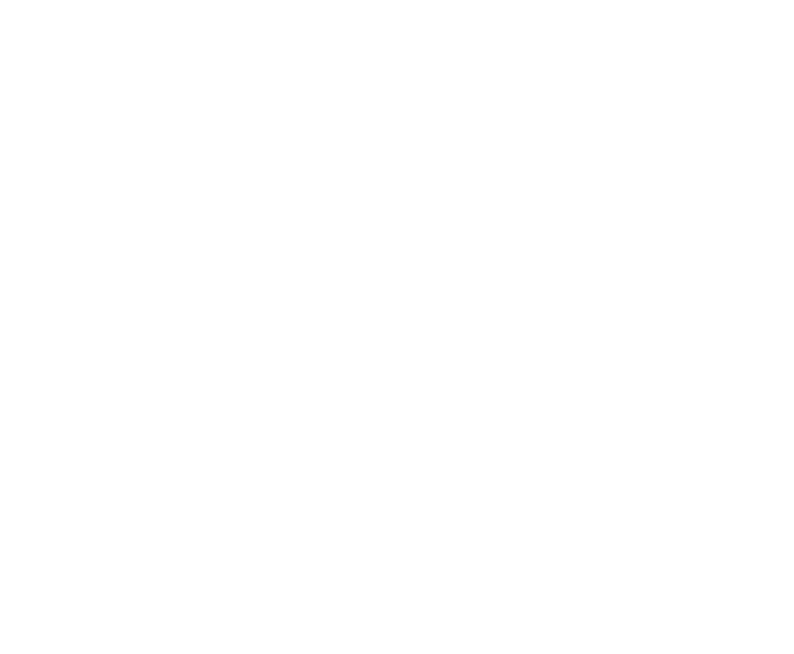
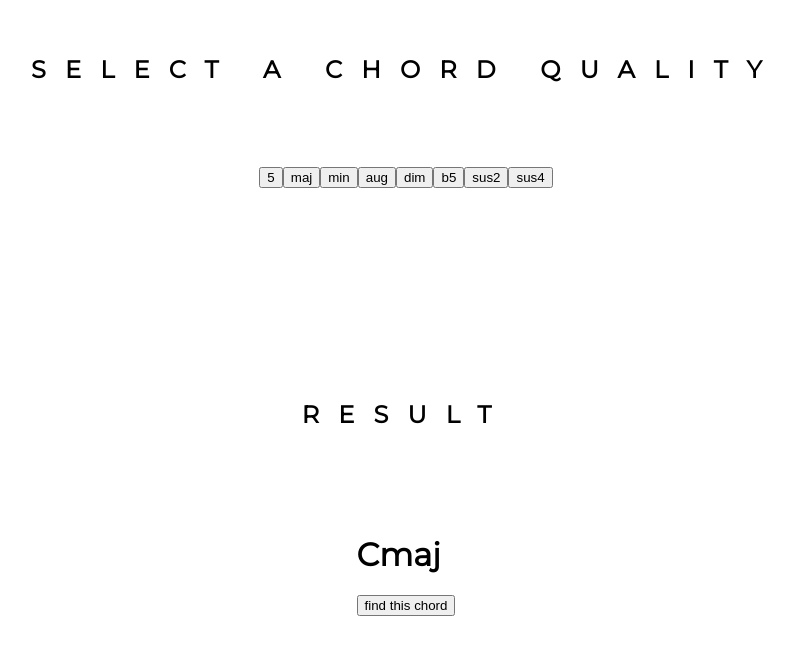
Before and after one commit to vin-huynh/lodestone, a React (Create React App) app in the folder my-app/: page /explore in a window 1280 px wide. Shown: the part 1510-2164 px from the top of the page, without its empty margins (234-1028 px from the left). Before the commit the page ends 1545 px from the top, so only its background shows below. Built offline with nearby package versions, Linux system fonts and the light colour scheme; no server answers.

Commit message:
added chords
began work on changing chords for tone audio

```diff
--- /dev/null
+++ b/my-app/src/Chords.js
@@ -0,0 +1,116 @@
+const triads = {
+    "maj": {
+        intervals: [0,4,7],
+    },
+    "min": {
+        intervals: [0,3,7],
+    },
+    "aug": {
+        intervals: [0,4,8],
+    },
+    "dim": {
+        intervals: [0,3,6],
+    },
+    "5": {
+        intervals: [0,7,12],
+    },
+    "b5": {
+        intervals: [0,4,6],
+    },
+    "sus2": {
+        intervals: [0,2,7],
+    },
+    "sus4": {
+        intervals: [0,5,7],
+    }
+};
+
+const sevenths = {
+    "7": {
+        intervals: [0,4,7,10],
+    },
+    "maj7": {
+        intervals: [0,4,7,11],
+    },
+    "min7": {
+        intervals: [0,3,7,10],
+    },
+    "mM7": {
+        intervals: [0,3,7,11],
+    },
+    "dim7": {
+        intervals: [0,3,6,9],
+    },
+    "half dim7": {
+        intervals: [0,3,6,10],
+    },
+    "aug7": {
+        intervals: [0,4,8,11],
+    },
+    "7b5": {
+        intervals: [0,4,6,10],
+    },
+    "7#5": {
+        intervals: [0,4,8,10],
+    },
+    "7sus4": {
+        intervals: [0,5,7,10],
+    },
+    "6": {
+        intervals: [0,4,7,9],
+    },
+    "min6": {
+        intervals: [0,3,7,9],
+    }
+};
+
+const ninths = {
+    "9": {
+        intervals: [0,4,7,10,14],
+    },
+    "maj9": {
+        intervals: [0,4,7,11,14],
+    },
+    "min9": {
+        intervals: [0,3,7,10,14],
+    },
+    "9b5": {
+        intervals: [0,4,6,10,14],
+    },
+    "9#5": {
+        intervals: [0,4,8,10,14],
+    },
+    "7b9": {
+        intervals: [0,4,7,10,13],
+    },
+    "7#9": {
+        intervals: [0,4,7,10,15],
+    },
+    "9sus4": {
+        intervals: [0,5,7,10,14],
+    },
+    "6/9": {
+        intervals: [0,4,7,9,14],
+    },
+};
+
+const elevenths = {
+    "11": {
+        intervals: [0,4,7,10,14,17],
+    },
+    "min11": {
+        intervals: [0,3,7,10,14,17],
+    }
+}
+
+const thirteenths = {
+    "13": {
+        intervals: [0,4,7,10,14,17,21],
+    },
+    "maj13": {
+        intervals: [0,4,7,11,14,18,21],
+    }
+}
+
+const chords = [triads,sevenths,ninths,elevenths,thirteenths];
+export default chords;
--- a/my-app/src/Components/ChordFinder/ChordFinder.js
+++ b/my-app/src/Components/ChordFinder/ChordFinder.js
@@ -1,7 +1,9 @@
 import React, { useState } from 'react';
 import classes from './ChordFinder.module.css';
+import SelectorPage from './SelectorPage/SelectorPage';
 import RootSelector from './RootSelector/RootSelector';
 import ShapeSelector from './ShapeSelector/ShapeSelector';
+import QualitySelector from './QualitySelector/QualitySelector';
 
 const notes = ["C","C#","D","D#","E","F","F#","G","G#","A","A#","B"];
 
@@ -10,6 +12,7 @@
 
     const [root,setRoot] = useState("C");
     const [shape,setShape] = useState(3);
+    const [quality,setQuality] = useState("maj");
 
     const selectRoot = (idx) => {
         setRoot(notes[idx]);
@@ -19,6 +22,11 @@
         <div>
             <RootSelector selectRoot={selectRoot} root={root} />
             <ShapeSelector setShape={setShape} shape={shape} />
+            <QualitySelector shape={shape} setQuality={setQuality}/>
+            <SelectorPage title="result">
+                <h1>{root+quality}</h1>
+                <button>find this chord</button>
+            </SelectorPage>
         </div>
     );
 };
--- /dev/null
+++ b/my-app/src/Components/ChordFinder/QualitySelector/QualitySelector.js
@@ -0,0 +1,22 @@
+import React from 'react';
+import classes from './QualitySelector.module.css';
+import SelectorPage from '../SelectorPage/SelectorPage';
+import chords from '../../../Chords';
+
+const QualitySelector = (props) => {
+
+    const qualities = Object.entries(chords[props.shape-3]).map(entry =>
+        <button key={entry}
+                onClick={() => props.setQuality(entry[0])}>
+            {entry[0]}
+        </button>
+    );
+
+    return (
+        <SelectorPage title="select a chord quality">
+            {qualities}
+        </SelectorPage>
+    );
+}
+
+export default QualitySelector;
--- a/my-app/src/Components/ChordFinder/ShapeSelector/ShapeSelector.js
+++ b/my-app/src/Components/ChordFinder/ShapeSelector/ShapeSelector.js
@@ -1,4 +1,4 @@
-import React, { useState} from 'react';
+import React from 'react';
 import classes from './ShapeSelector.module.css';
 import SelectorPage from '../SelectorPage/SelectorPage';
 import Shape from './Shape/Shape';
--- a/my-app/src/Components/ToneAudio/ToneAudio.js
+++ b/my-app/src/Components/ToneAudio/ToneAudio.js
@@ -4,17 +4,17 @@
 import PlayButton from './PlayButton/PlayButton';
 import classes from './ToneAudio.module.css';
 
-const chord = ["C4","E4","G4","B4","D5"];
-
 class ToneAudio extends React.Component {
 
     constructor(props) {
         super(props);
 
+        this.chord = props.chord;
+
         this.melody = new Tone.Loop(time => {
             if(Math.random()*2<1){
-                const noteIdx = Math.floor(Math.random()*5);
-                const note = chord[noteIdx];
+                const noteIdx = Math.floor(Math.random()*this.chord.length);
+                const note = this.chord[noteIdx];
                 Piano.triggerAttack(note);
                 this.props.setNotePlayed(note);
             }
@@ -22,8 +22,8 @@
 
         this.bass = new Tone.Loop(time => {
             if(Math.random()*2<1.3){
-                const noteIdx = Math.floor(Math.random()*5);
-                const note = Tone.Frequency(chord[noteIdx]).transpose(-24);
+                const noteIdx = Math.floor(Math.random()*this.chord.length);
+                const note = Tone.Frequency(this.chord[noteIdx]).transpose(-24);
                 Piano.triggerAttack(note);
             }
         }, "2n");
--- a/my-app/src/Components/ToneWrapper/ToneWrapper.js
+++ b/my-app/src/Components/ToneWrapper/ToneWrapper.js
@@ -7,6 +7,8 @@
 import About from '../About/About';
 import ChordCreator from '../ChordCreator/ChordCreator';
 import ChordFinder from '../ChordFinder/ChordFinder';
+import chords from '../../Chords';
+import * as Tone from 'tone';
 
 const chord = {
     root: "C",
@@ -17,17 +19,22 @@
 };
 
 const ToneWrapper = (props) => {
+    const [root,setRoot] = useState("C");
+    const [intervals,setIntervals] = useState(chords[4].maj13.intervals);
     const [notePlayed, setNotePlayed] = useState("");
+
+    const c = Tone.Frequency(root+"4").harmonize(intervals);
+    console.log(c);
 
     return (
         <div>
             <BrowserRouter>
                 <Header />
                 <Route path='/' exact render={() => <ChordPage chord={chord} notePlayed={notePlayed}/>} />
-                <Route path='/explore' exact component={ChordFinder} />
+                <Route path='/explore' exact render={() => <ChordFinder />} />
                 <Route path='/about' exact component={About} />
                 <Route path='/create' exact component={ChordCreator} />
-                <ToneAudio setNotePlayed={setNotePlayed}/>
+                <ToneAudio setNotePlayed={setNotePlayed} chord={c}/>
             </BrowserRouter>
 
         </div>
```
Also changed, not shown: my-app/src/Components/ChordFinder/QualitySelector/QualitySelector.module.css (added).
